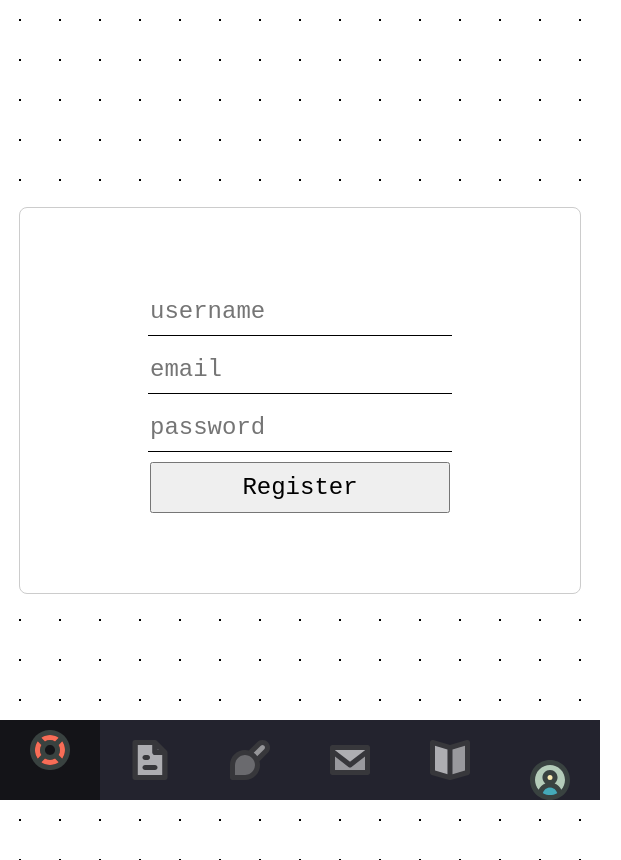
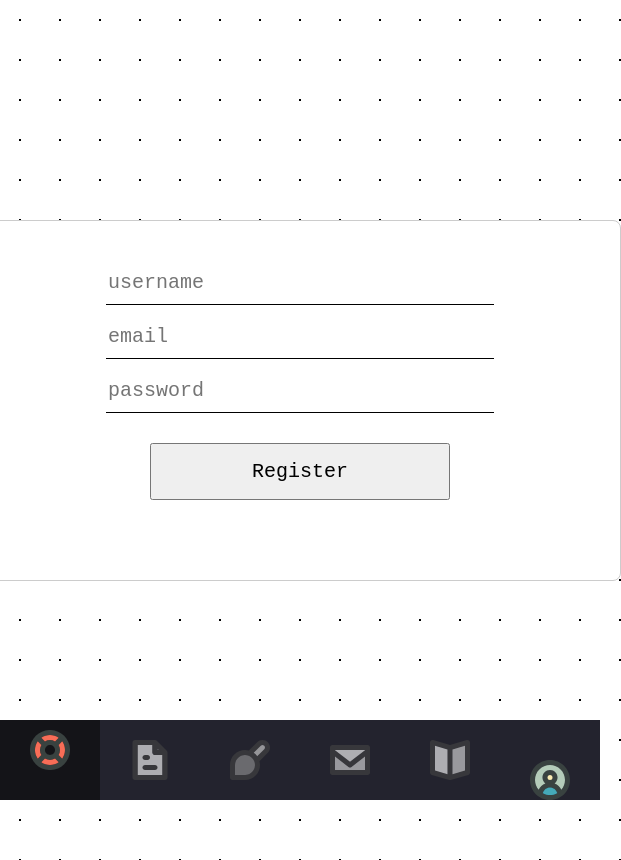
Before and after one commit to apooravm/apooravm.github.io, a SvelteKit app: page /register in a window 600 px wide. Shown: the whole page, 621 px wide, since content can reach past the window. Built offline with nearby package versions, Linux system fonts and the light colour scheme.

Commit message:
minor fixes | mobile view

```diff
--- a/src/routes/+layout.svelte
+++ b/src/routes/+layout.svelte
@@ -2,7 +2,7 @@
 	import { browser } from "$app/environment";
 
 	let hoverCount = 0;
-	let logo_text_all = 'Hows it going';
+	let logo_text_all = 'Hey hows it going';
 	let logo_text_split = logo_text_all.split(' ');
 	let logo_text = 'Heyo';
 
@@ -33,11 +33,15 @@
 		for (const btn in btnMap) {
 			btnMap[btn] = "sidebar-link-img-inactive"
 		}
+		if (buttonKey == "home") {
+			return
+		}
 		btnMap[buttonKey] = "sidebar-link-img-active"
 	}
 
 	if (currentRoute != "") {
 		setActiveState(currentRoute);
+		console.log(currentRoute)
 	}
 
 </script>
@@ -46,7 +50,7 @@
 	<div class="sidebar" role="presentation" on:mouseenter={updateLogoText} on:keypress={() => {}}>
 		<ul class="sidebar-nav">
 			<li class="sidebar-logo">
-				<a class="sidebar-link" id="sidebar-logo-link" href="/">
+				<a class="sidebar-link" id="sidebar-logo-link" href="/" on:click={() => {setActiveState("home")}}>
 					<img src="/sidebar-logo-lifebuoy.svg" alt="logo" srcset="" width="40rem" />
 					<span class="sidebar-link-text">{logo_text}</span>
 				</a>
@@ -76,7 +80,7 @@
 				</a>
 			</li>
 			<li class="sidebar-item">
-				<a class="sidebar-link" href="/register" on:click={() => {setActiveState("user")}}>
+				<a class="sidebar-link" href="/register" on:click={() => {setActiveState("register")}}>
 					<img class={btnMap["register"]} src="/sidebar-user.svg" alt="home" srcset="" width="40rem" />
 					<span class="sidebar-link-text">User</span>
 				</a>
--- a/src/routes/+page.svelte
+++ b/src/routes/+page.svelte
@@ -25,7 +25,7 @@
     }
 
     .about-text {
-        font-size: 150%;
-        font-weight: bold;
+        font-size: 110%;
+        font-weight: bolder;
     }
 </style>
--- a/src/routes/register/+page.svelte
+++ b/src/routes/register/+page.svelte
@@ -97,7 +97,6 @@
 <style>
 	.form-container {
 		display: flex;
-		min-height: 100vh;
 		flex-direction: column;
 		justify-content: center;
 		align-items: center;
@@ -113,13 +112,6 @@
 		align-items: center;
 		justify-content: center;
 
-		width: 400px;
-
-		padding-block: 80px;
-		padding-inline: 80px;
-
-		gap: 10px;
-
 		background-color: rgb(255, 255, 255);
 		border: 1px solid #ccc;
 		border-radius: 8px;
@@ -127,26 +119,88 @@
 	}
 
 	.btn-inp {
-		width: 300px;
-		padding-block: 10px;
 		border: 0px;
 		border-bottom: 1px solid black;
 
 		font-family: monospace;
-		font-size: larger;
 
 		outline: none;
 	}
 
 	.btn {
-		width: 300px;
-		padding-block: 10px;
-
 		font-family: monospace;
-		font-size: larger;
 	}
 
-	.res-text {
-		font-size: 120%;
+	@media only screen and (min-width: 600px) {
+		.form-container {
+			min-height: 100vh;
+		}
+
+		.form-container form {
+			width: 300px;
+
+			padding-block: 80px;
+			padding-inline: 80px;
+
+			gap: 10px;
+		}
+
+		.btn-inp {
+			width: 300px;
+			padding-block: 10px;
+			font-size: larger;
+		}
+
+		.btn {
+			margin-top: 20px;
+			width: 300px;
+			padding-block: 10px;
+			font-size: larger;
+		}
+
+		.res-text {
+			font-size: 120%;
+		}
+	}
+
+	/* Small Screens */
+	@media only screen and (max-width: 600px) {
+		.form-container {
+			display: flex;
+			flex-direction: column;
+			justify-content: center;
+			align-items: center;
+
+			height: 90vh;
+		}
+
+		.form-container form {
+			width: 80vw;
+			padding-top: 40px;
+
+			/* padding-block: 80px;
+			padding-inline: 80px; */
+
+			gap: 10px;
+		}
+
+		.btn-inp {
+			width: 80%;
+			padding-block: 10px;
+			font-size: 100%;
+		}
+
+		.btn {
+			margin-top: 20px;
+			width: 300px;
+			padding-block: 15px;
+			font-size: 100%;
+		}
+
+		.res-text {
+			font-size: 120%;
+		}
+
+
 	}
 </style>
```
Also changed, not shown: src/routes/notes/+page.svelte (+66 -40 lines).
